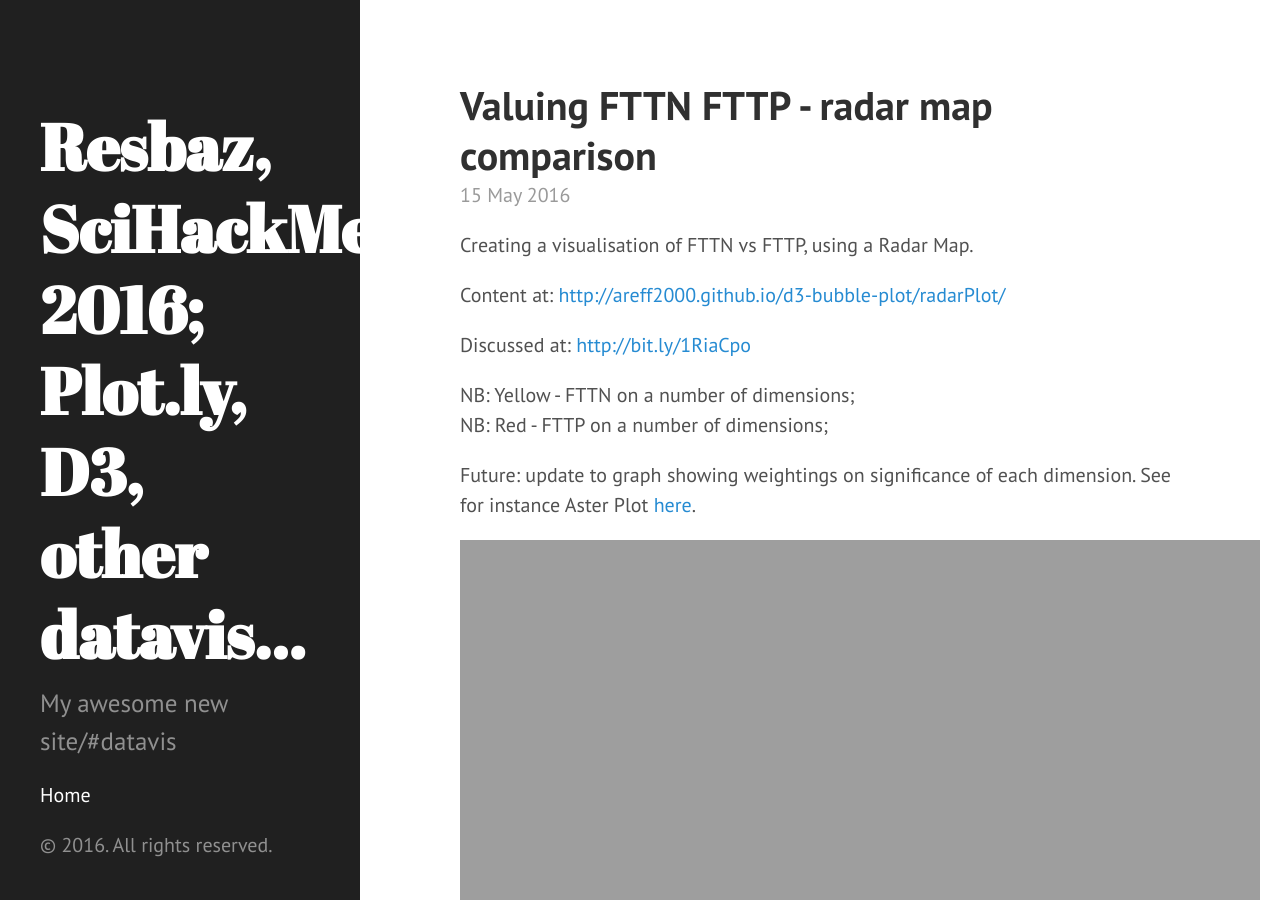
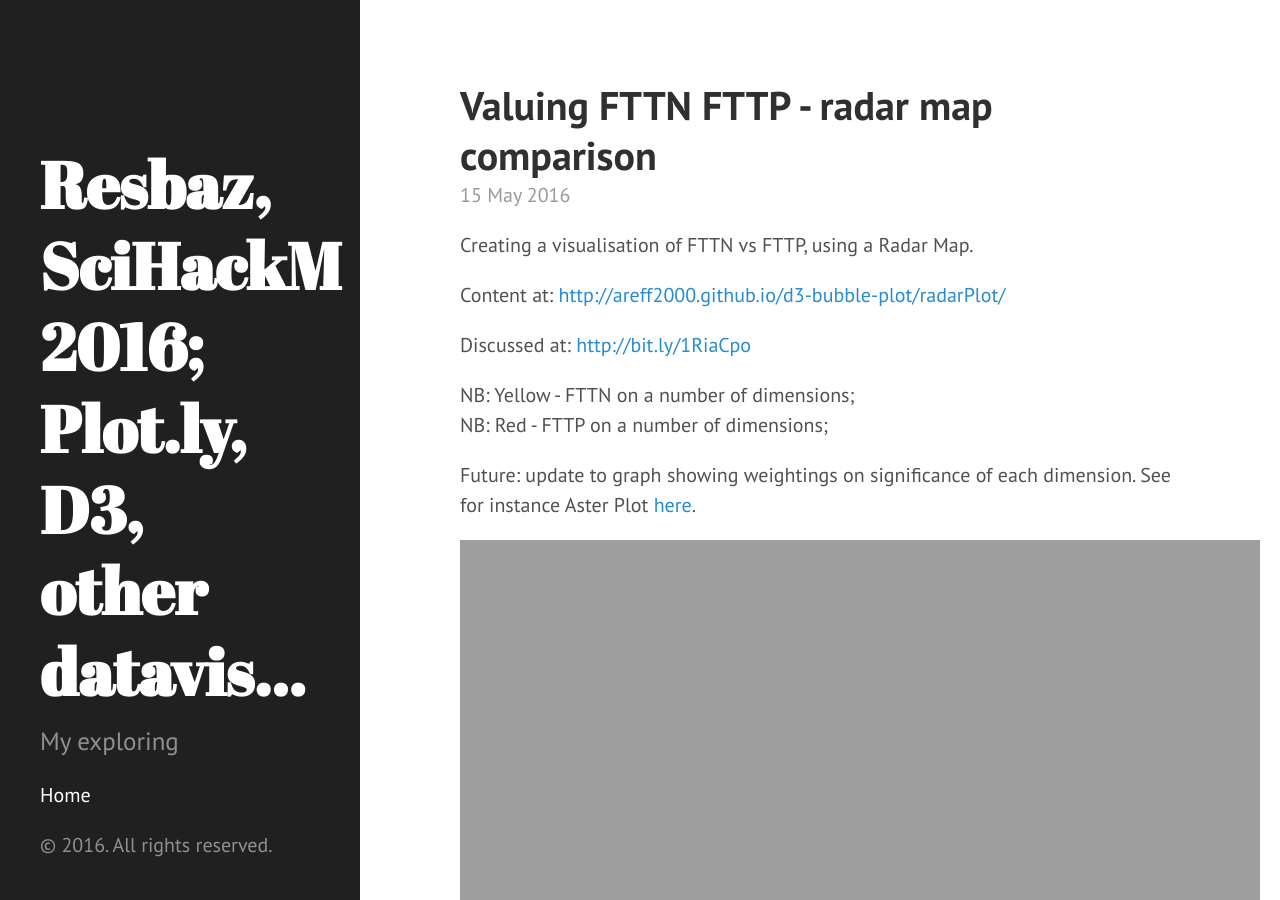
Before and after one commit to areff2000/areff2000.github.io, a Jekyll site: the page built from _posts/2016-05-15-valuing-fttn-fttp-radar-map-comparison.markdown, in a window 1280 px wide and 900 px high. Built offline with Jekyll 4.4.1, drawn with Linux system fonts in a browser that asks for light colours.

Commit message:
shorten title

```diff
--- a/_config.yml
+++ b/_config.yml
@@ -3,7 +3,7 @@ highlighter: rouge
 // pygments: true
 markdown: kramdown
 url: http://areff2000.github.io
-title: Resbaz, SciHackMelb 2016; Plot.ly, D3, other datavis...
+title: Resbaz, SciHackM 2016; Plot.ly, D3, other datavis...
 tagline: Interactive Visualisation
-description: My awesome new site/#datavis
+description: My exploring #datavis
 paginate: 5
```
